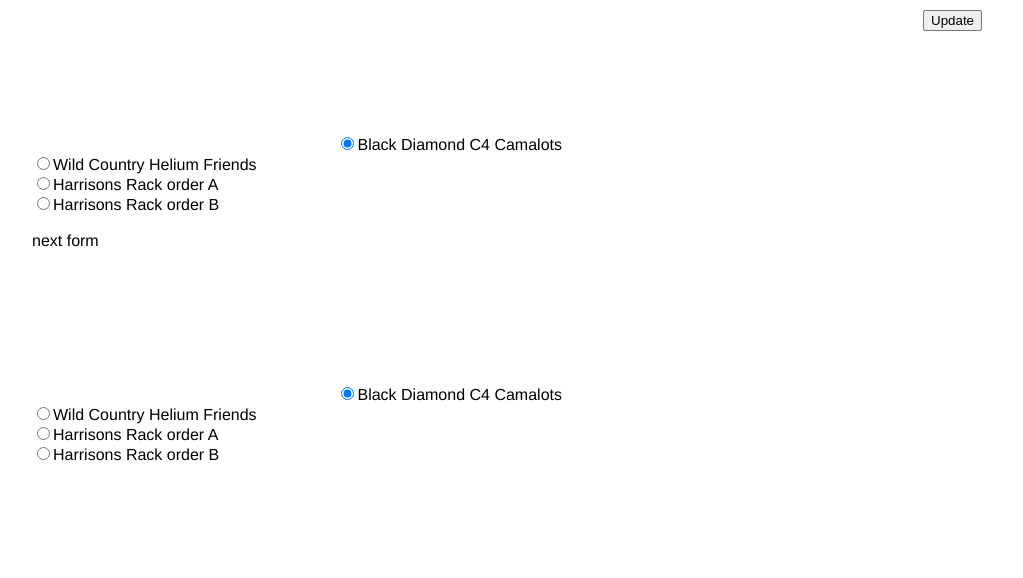
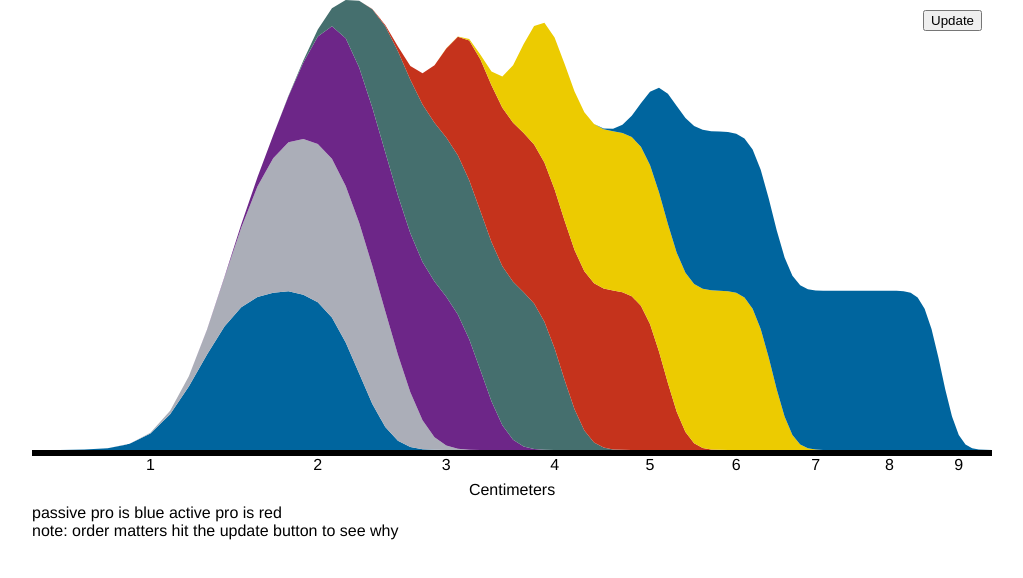
Before and after one commit to Abebw/RackVis, a plain HTML site: page index.html in a window 1280 px wide. Shown: the whole page, without its empty margins (128-1151 px from the left). Drawn offline with nearby package versions, Linux system fonts and the light colour scheme.

Commit message:
Revert "ITS DEMO TIME BABY (aretha franklin)" with a comment like that who would guess I made some mistakes?
This reverts commit 4471895aa7193f62c3bec8ad2213cc877617bb6c.

```diff
--- a/index.html
+++ b/index.html
@@ -20,28 +20,12 @@ button {
 </style>
 </head>
 <body>
- <form>
 <button onclick="transition()">Update</button>
-<svg id="wiggle"></svg>
-<input type="radio" name="sex" value="male" checked>Black Diamond C4 Camalots<br/>
-<input type="radio" name="sex" value="female">Wild Country Helium Friends<br/>
-<input type="radio" name="sex" value="a">Harrisons Rack order A<br/>
-<input type="radio" name="sex" value="b">Harrisons Rack order B<br/>
-</form>
-
-<br/>
-next form
-<br/>
-
-
- <form>
-<button onclick="transition()">Update</button>
-<svg id="zero"></svg>
-<input type="radio" name="sex" value="male" checked>Black Diamond C4 Camalots<br/>
-<input type="radio" name="sex" value="female">Wild Country Helium Friends<br/>
-<input type="radio" name="sex" value="a">Harrisons Rack order A<br/>
-<input type="radio" name="sex" value="b">Harrisons Rack order B<br/>
-</form>
+<svg></svg>
+<br>
+passive pro is blue active pro is red
+<br>
+note: order matters hit the update button to see why
 <script src="http://d3js.org/d3.v3.min.js"></script>
 <script src="index.js"></script>
 </body>
--- a/index.js
+++ b/index.js
@@ -3,19 +3,15 @@
 //add peanuts
 //thick boarder around the different "sets" of things.
 //more robust math (including head width)
-
 var n = 20, // number of layers
     m = 150, // number of samples per layer
-    stackZero = d3.layout.stack().offset("zero"),
-    stackWiggle = d3.layout.stack().offset("wiggle"),
-    harrisonsW1 = stackWiggle(getHarrisonsRack(m, false)),
-    harrisonsW2 = stackWiggle(getHarrisonsRack(m, true)),
-    camalotW = stackWiggle(getCamalots(2,m)),
-    friendsW = stackWiggle(getFriends(2,m)),
-    harrisonsZ1 = stackZero(getHarrisonsRack(m, false)),
-    harrisonsZ2 = stackZero(getHarrisonsRack(m, true)),
-    camalotZ = stackZero(getCamalots(2,m)),
-    friendsZ = stackZero(getFriends(2,m)),
+    stack = d3.layout.stack().offset("zero"),
+    //stack = d3.layout.stack().offset("wiggle"),
+    //stack = d3.layout.stack().offset("silhouette"),
+//layers0 = stack(getHarrisonsRack(m, true));
+//layers1 = stack(getHarrisonsRack(m, false));
+    layers0 = stack(getCamalots(2,m));
+    layers1 = stack(getFriends(2,m));
 
 var width = 960,
     height = 500,
@@ -25,7 +21,7 @@ var x = d3.scale.sqrt()
     .domain([0.5, 9.5])
     .range([0, width]);
 var xAxis = d3.svg.axis()
-    .scale(x)t
+    .scale(x)
     .orient('bottom');
 
 var y = d3.scale.linear()
@@ -86,8 +82,6 @@ function transition() {
       .style("fill", function(x) { return x[0].c; });
 }
 
-
-
 function normalDist(mean, stdDeviation, n){
   var ans = [], i;
   for (i = 0; i < n; ++i){
@@ -134,8 +128,8 @@ function getFriends(SD,n){
 	coverage(28.41,45.73,SD,n,'#c5331c'), //2
 	coverage(34.40,55.39,SD,n,'#eccb01'), //2.5
 	coverage(41.90,67.47,SD,n,'#6d2688'), //3
-	coverage(51.34,82.65,SD,n,'#00659e'));//, //3.5
-	//coverage(63.25,101.83,SD,n,'#abaeb8'));//4
+	coverage(51.34,82.65,SD,n,'#00659e'), //3.5
+	coverage(63.25,101.83,SD,n,'#abaeb8'));//4
     //there is also a 5 and 6
 
 }
```
